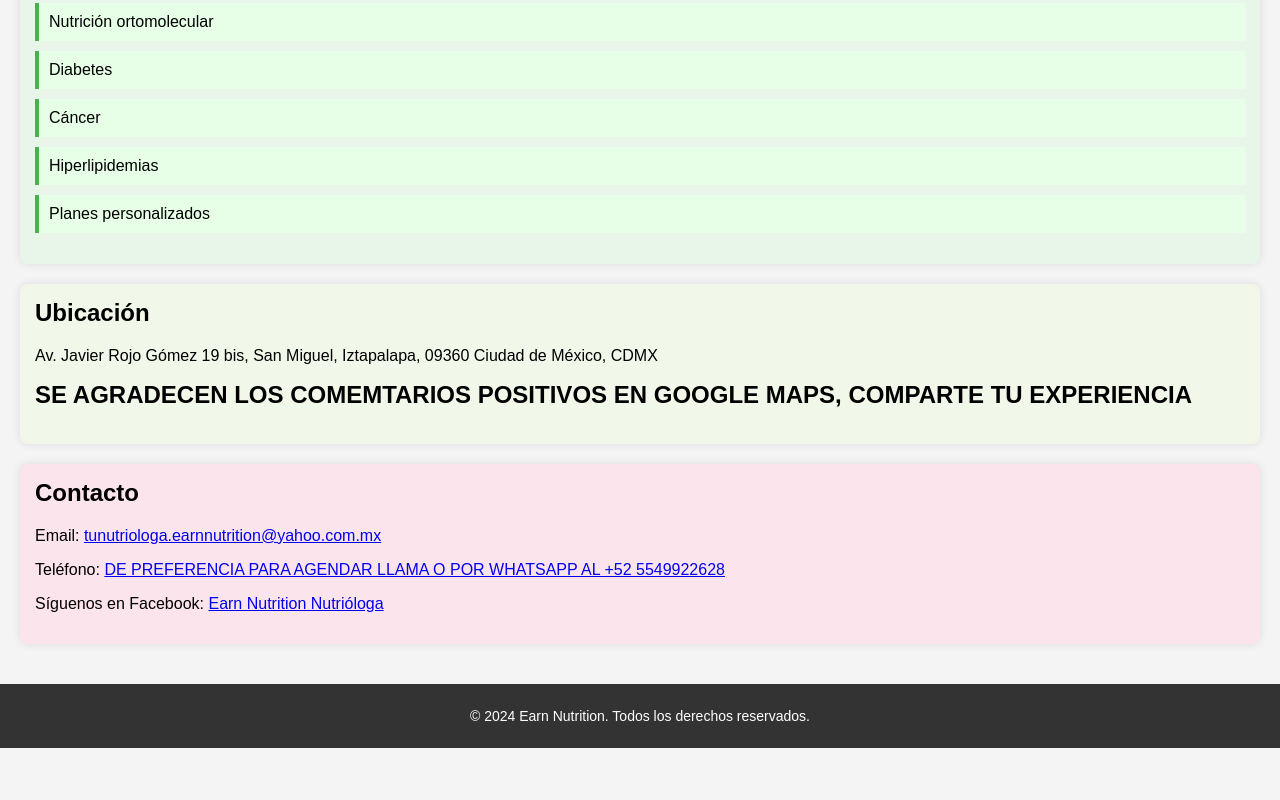
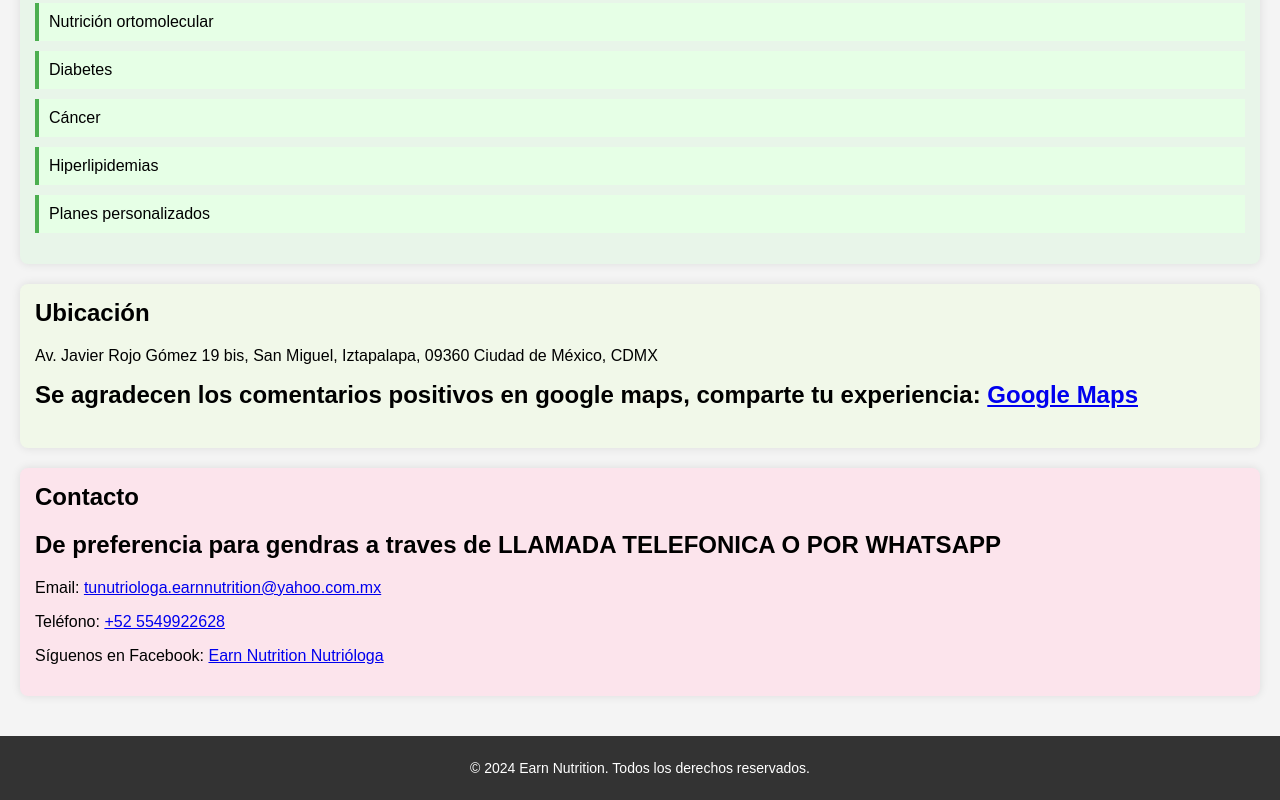
Before and after one commit to Claudia-Alicia/EARN-NUTRITION, a plain HTML site: page index.html in a window 1280 px wide. Shown: the part 1228-2028 px from the top of the page. Before the commit the page ends 1976 px from the top, so only its background shows below. Drawn offline with Linux system fonts and the light colour scheme.

Commit message:
Update index.html

```diff
--- a/index.html
+++ b/index.html
@@ -44,13 +44,14 @@
         <section id="location">
             <h2>Ubicación</h2>
             <p>Av. Javier Rojo Gómez 19 bis, San Miguel, Iztapalapa, 09360 Ciudad de México, CDMX</p>
-            <h2>SE AGRADECEN LOS COMEMTARIOS POSITIVOS EN GOOGLE MAPS, COMPARTE TU EXPERIENCIA</h2>
+            <h2>Se agradecen los comentarios positivos en google maps, comparte tu experiencia:  <a href="https://www.facebook.com/Nutriologaearnnutrition?mibextid=LQQJ4d" target="_blank">Google Maps</a></p>
         </section>
 
         <section id="contact">
             <h2>Contacto</h2>
+            <h2>De preferencia para gendras a traves de LLAMADA TELEFONICA O POR WHATSAPP</h2>
             <p>Email: <a href="mailto:tunutriologa.earnnutrition@yahoo.com.mx">tunutriologa.earnnutrition@yahoo.com.mx</a></p>
-            <p>Teléfono: <a href="tel:+525549922628">DE PREFERENCIA PARA AGENDAR LLAMA O POR WHATSAPP AL +52 5549922628</a></p>
+            <p>Teléfono: <a href="tel:+525549922628">+52 5549922628</a></p>
             <p>Síguenos en Facebook: <a href="https://www.facebook.com/Nutriologaearnnutrition?mibextid=LQQJ4d" target="_blank">Earn Nutrition Nutrióloga</a></p>
         </section>
     </main>
```
